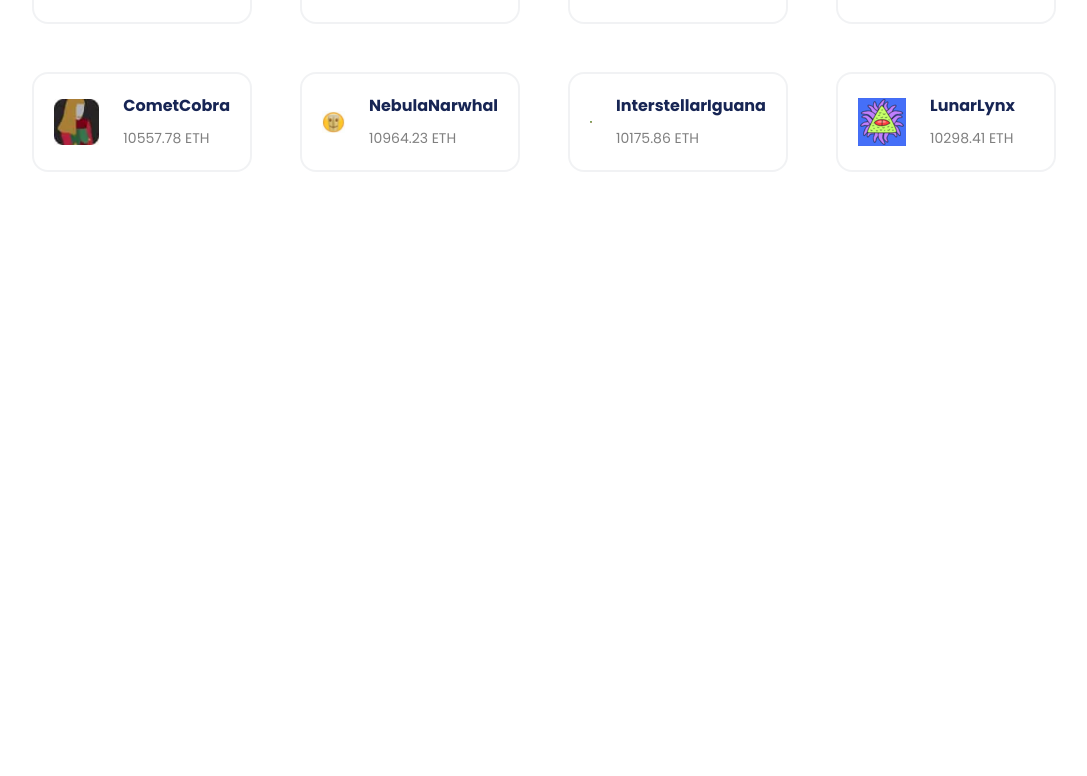
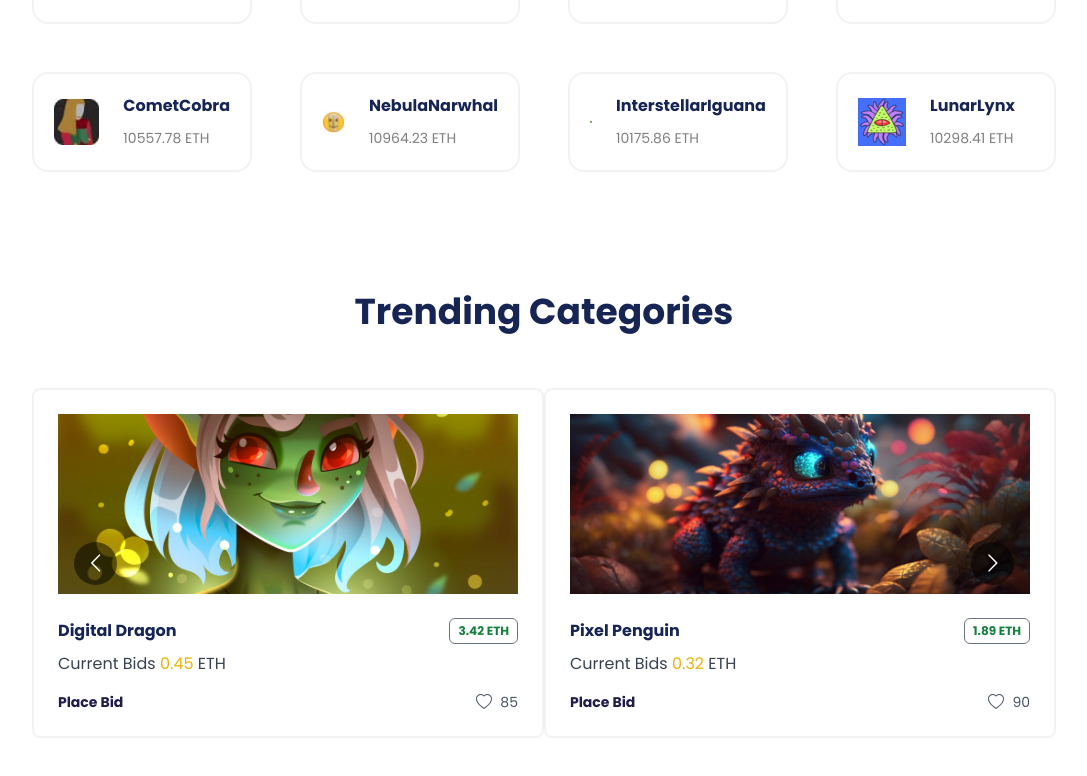
Before and after one commit to rahulpra045/Nft-mkt, a Next.js app: page / in a window 1280 px wide. Shown: the part 2334-3110 px from the top of the page, without its empty margins (96-1183 px from the left). Before the commit the page ends 2554 px from the top, so only its background shows below. Built offline with nearby package versions, Linux system fonts and the light colour scheme.

Commit message:
Added Slider

```diff
--- /dev/null
+++ b/components/Home/Category/Category.tsx
@@ -0,0 +1,18 @@
+import React from 'react'
+import CategorySlider from './CategorySlider'
+
+const Category = () => {
+  return (
+      <div className="pt-16 pb-12">
+          <h1 className="text-center font-bold text-3xl p-2 md:text-4xl text-blue-950">
+              Trending Categories
+          </h1>
+          <div className="w-[80%] mx-auto mt-8 md:mt-12">
+              {/* CategorySlider */}
+              <CategorySlider/>
+          </div>
+    </div>
+  )
+}
+
+export default Category
--- /dev/null
+++ b/components/Home/Category/CategorySlider.tsx
@@ -0,0 +1,47 @@
+'use client';
+import { HotBidData } from '@/data/data';
+import React from 'react';
+import Carousel from 'react-multi-carousel';
+import "react-multi-carousel/lib/styles.css";
+import HotBidCard from '../HotBids/HotBidCard';
+
+const responsive = {
+    desktop: {
+    breakpoint: { max: 3000, min: 1324 },
+    items: 4,
+    slidesToSlide: 1, // optional, default to 1.
+    },
+    tablet: {
+    breakpoint: { max: 1324, min: 764 },
+    items: 2,
+    slidesToSlide: 1, // optional, default to 1.
+    },
+    mobile: {
+    breakpoint: {max: 764, min: 0 },
+    items: 1,
+    slidesToSlide: 1, // optional, default to 1.
+    },
+    };
+
+const CategorySlider = () => {
+  return (
+      <Carousel
+          additionalTransfrom={0}
+          arrows={true}
+          autoPlay={true}
+          autoPlaySpeed={5000}
+          centerMode={false}
+          infinite
+          responsive={responsive}
+          itemClass="item"
+      >
+          {HotBidData.map((data) => {
+              return <div key={data.id}>
+                  <HotBidCard data={data}/>
+              </div>
+          })}
+      </Carousel>
+  )
+}
+
+export default CategorySlider
--- a/components/Home/Home.tsx
+++ b/components/Home/Home.tsx
@@ -2,6 +2,7 @@ import React from 'react'
 import Hero from './Hero/Hero'
 import HotBids from './HotBids/HotBids'
 import TopCollection from './TopCollection/TopCollection'
+import Category from './Category/Category'
 
 const Home = () => {
   return (
@@ -9,6 +10,7 @@ const Home = () => {
       <Hero />
       <HotBids/>
       <TopCollection/>
+      <Category/>
     </div>
   )
 }
--- a/package.json
+++ b/package.json
@@ -13,6 +13,7 @@
     "react": "^18",
     "react-dom": "^18",
     "react-icons": "^5.3.0",
+    "react-multi-carousel": "^2.8.5",
     "react-parallax-tilt": "^1.7.244"
   },
   "devDependencies": {
```
Also changed, not shown: 1 other file (tests, documents, lock files or other folders).
